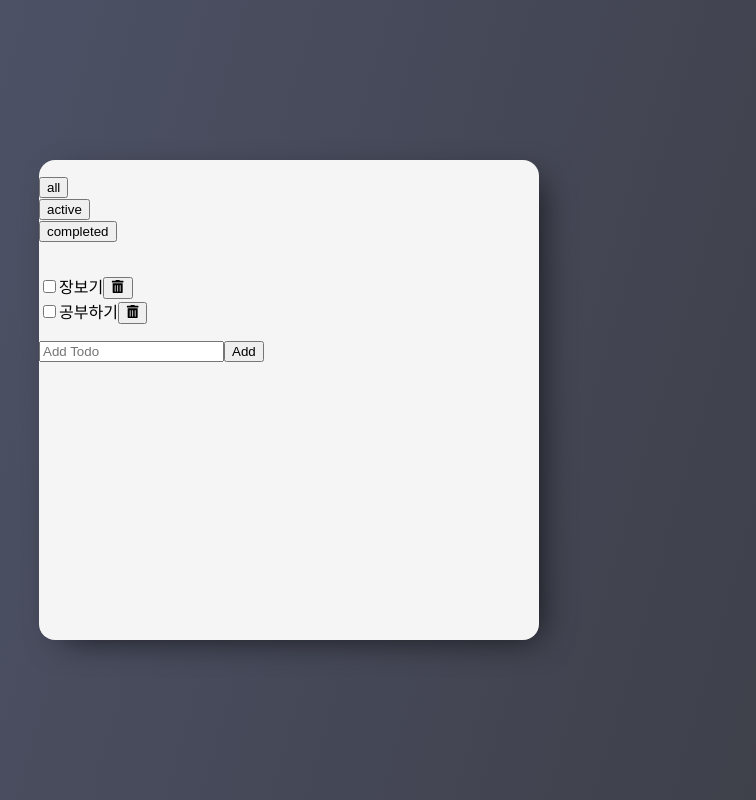
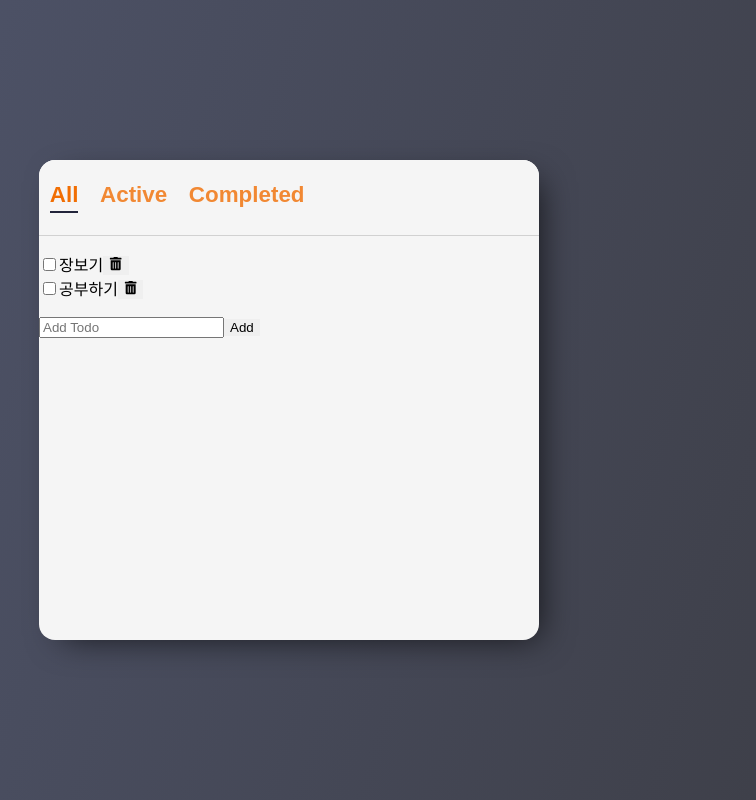
Before and after one commit to neo-rooney/lecture, a React (Create React App) app in the folder dreamCoding/react/todo-app/: page / in a window 1280 px wide. Shown: the whole page, without its empty margins (351-1107 px from the left). Built offline with nearby package versions, Linux system fonts and the light colour scheme.

Commit message:
드림림림코딩 리액트: 투두 프로젝트 챌린지 첨삭 (6) 스타일링 - 헤더

```diff
--- a/dreamCoding/react/todo-app/src/components/Header/Header.jsx
+++ b/dreamCoding/react/todo-app/src/components/Header/Header.jsx
@@ -1,12 +1,20 @@
 import React from "react";
+import styles from "./Header.module.css";
 
-export default function Header({ filters, onChangeFilter }) {
+export default function Header({ filter, filters, onChangeFilter }) {
   return (
-    <header>
-      <ul>
+    <header className={styles.header}>
+      <ul className={styles.filters}>
         {filters.map((value, index) => (
           <li key={index}>
-            <button onClick={() => onChangeFilter(value)}>{value}</button>
+            <button
+              className={`${styles.filter} ${
+                filter === value && styles.selected
+              }`}
+              onClick={() => onChangeFilter(value)}
+            >
+              {value}
+            </button>
           </li>
         ))}
       </ul>
--- /dev/null
+++ b/dreamCoding/react/todo-app/src/components/Header/Header.module.css
@@ -0,0 +1,33 @@
+.header {
+  display: flex;
+  justify-content: space-between;
+  align-items: center;
+  background-color: var(--color-bg-dark);
+  border-bottom: 1px solid var(--color-gray);
+}
+
+.filters {
+  display: flex;
+}
+
+.filter {
+  font-size: 1.4rem;
+  margin: 0.3rem;
+  text-transform: capitalize;
+  background-color: transparent;
+  color: var(--color-accent);
+  font-weight: bold;
+  opacity: 0.8;
+}
+
+.filter:hover,
+.filter.selected {
+  opacity: 1;
+}
+
+.filter.selected::after {
+  content: "";
+  display: block;
+  margin-top: 0.2rem;
+  border: 1px solid var(--color-text);
+}
--- a/dreamCoding/react/todo-app/src/index.css
+++ b/dreamCoding/react/todo-app/src/index.css
@@ -35,6 +35,11 @@
   padding-left: 0;
 }
 
+button {
+  outline: none;
+  border: none;
+}
+
 #root {
   width: 100%;
   height: 60%;
@@ -46,4 +51,5 @@
   box-shadow: 11px 9px 34px -12px rgba(0, 0, 0, 0.75);
   -webkit-box-shadow: 11px 9px 34px -12px rgba(0, 0, 0, 0.75);
   -moz-box-shadow: 11px 9px 34px -12px rgba(0, 0, 0, 0.75);
+  overflow: hidden;
 }
```
